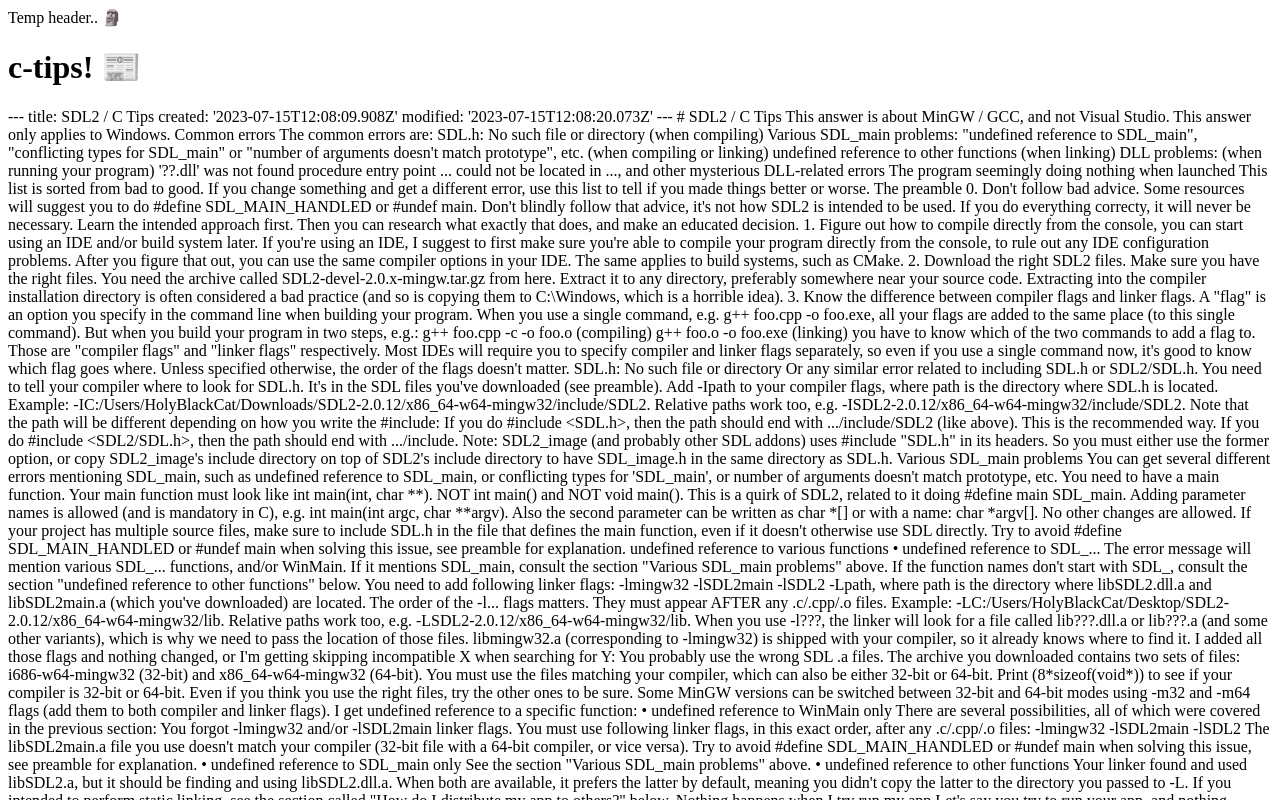
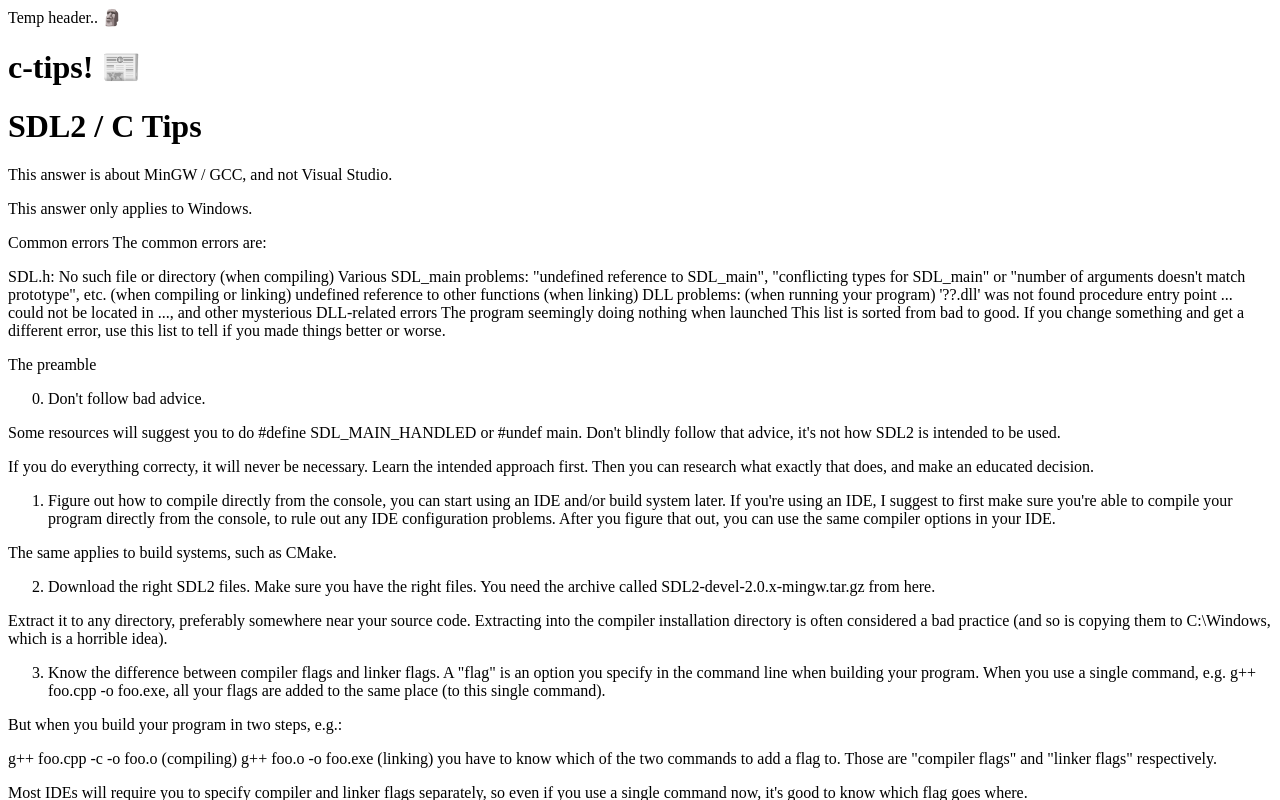
Before and after one commit to DaStoopidGuy/dastoopidblog-2.0, a Next.js app: page /posts/c-tips in a window 1280 px wide. Shown: the top 800 px of the page. Built offline with nearby package versions, Linux system fonts and the light colour scheme.

Commit message:
proper markdown parsing :>

```diff
--- a/app/layout.js
+++ b/app/layout.js
@@ -1,3 +1,5 @@
+import "@/styles/global.css"
+
 export const metadata = {
   title: 'Next.js',
   description: 'Generated by Next.js',
--- a/app/posts/[slug]/page.js
+++ b/app/posts/[slug]/page.js
@@ -1,4 +1,5 @@
 import fs from "fs";
+import Markdown from "markdown-to-jsx";
 
 function getPostContent(slug) {
     const folder = "posts/";
@@ -13,7 +14,7 @@ export default function (props) {
     return (
         <>
             <h1>{slug}! 📰</h1>
-            <p>{content}</p>
+            <Markdown>{content}</Markdown>
         </>
     );
 };
--- a/package.json
+++ b/package.json
@@ -9,8 +9,10 @@
     "lint": "next lint"
   },
   "dependencies": {
+    "markdown-to-jsx": "^7.3.2",
+    "marked": "^9.1.5",
+    "next": "14.0.1",
     "react": "^18",
-    "react-dom": "^18",
-    "next": "14.0.1"
+    "react-dom": "^18"
   }
 }
```
Also changed, not shown: styles/global.css (added), 1 other file (tests, documents, lock files or other folders).
